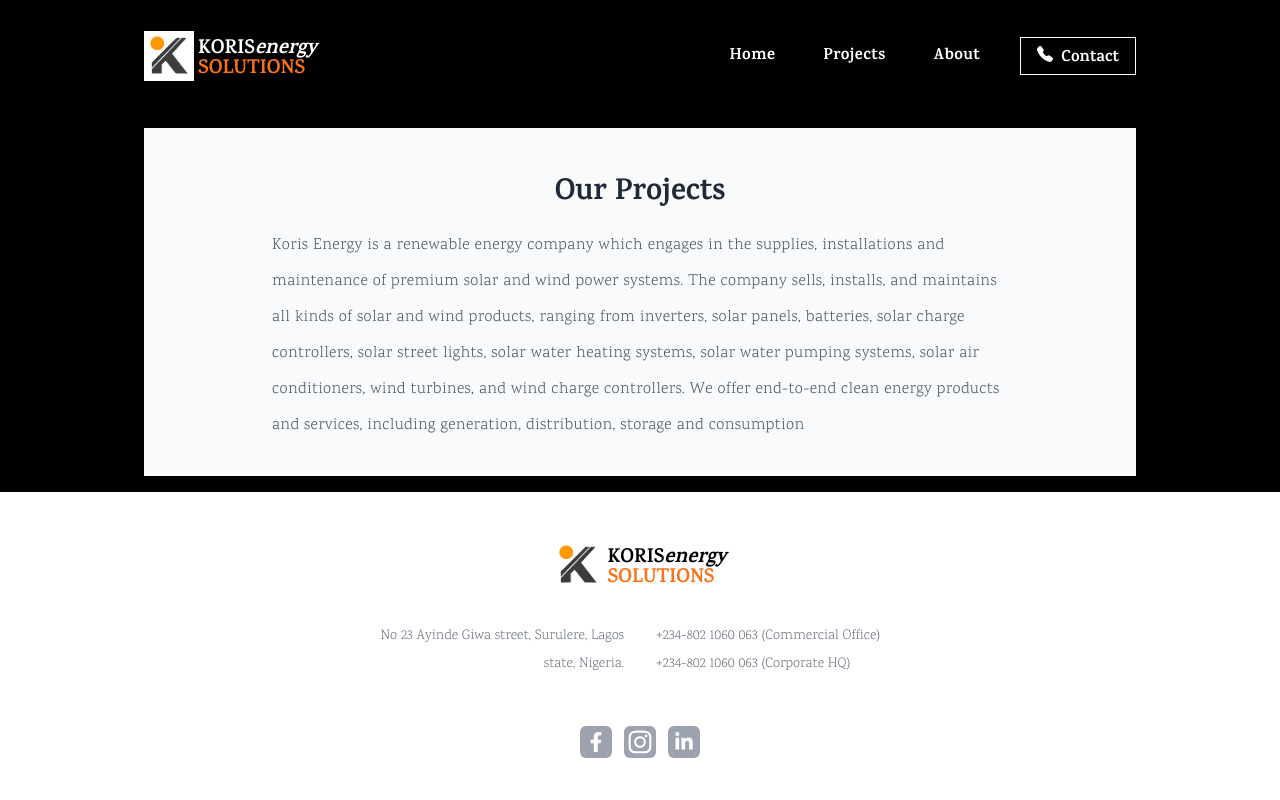
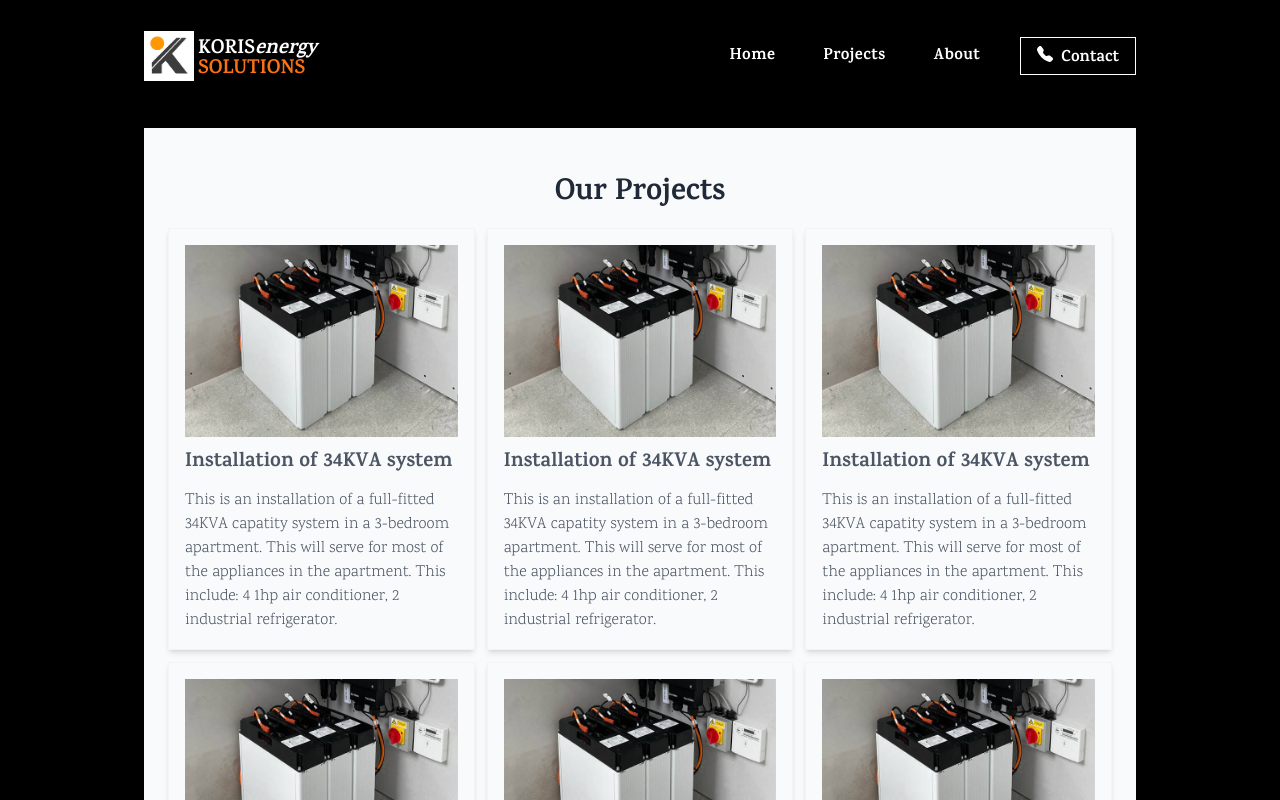
Before and after one commit to codedken/korisenergy, a Next.js app: page /projects in a window 1280 px wide. Shown: the top 800 px of the page. Built offline with nearby package versions, Linux system fonts and the light colour scheme.

Commit message:
added content for the our-project page and some styles

```diff
--- /dev/null
+++ b/components/Project.jsx
@@ -0,0 +1,20 @@
+import Image from "next/image";
+import React from "react";
+
+const Project = ({ project: { title, description, imageUrl } }) => {
+  return (
+    <div className="p-4 border border-gray-100 shadow-md">
+      <Image
+        src={imageUrl}
+        width={200}
+        height={200}
+        alt="project image"
+        className="w-full h-48"
+      />
+      <h3 className="text-xl text-gray-600 my-3 font-bold">{title}</h3>
+      <p className="text-base text-gray-600 font-light">{description}</p>
+    </div>
+  );
+};
+
+export default Project;
--- a/pages/contact.js
+++ b/pages/contact.js
@@ -1,32 +1,31 @@
 import React from "react";
-import { FaEnvelope, FaPhoneAlt } from "react-icons/fa";
-import { ImLocation } from "react-icons/im";
+import { FaEnvelope, FaPhoneAlt, FaMapMarkerAlt } from "react-icons/fa";
 
 const contact = () => {
   return (
     <div className="bg-black pb-4 w-full">
       <div className="pt-32 lg:px-36">
         <div className="w-full relative bg-gray-50 pt-8">
-          <h2 className="text-3xl text-gray-800 ml-6 font-bold py-4">
+          <h2 className="lg:text-3xl text-2xl text-gray-800 ml-6 font-bold py-4">
             Contact Us
           </h2>
           <div className="ml-6 my-4 flex flex-col gap-4">
-            <h4 className="flex gap-3 text-gray-600 text-xl">
-              <FaPhoneAlt />
+            <h4 className="flex gap-3 text-gray-600 lg:text-xl text-lg">
+              <FaPhoneAlt size={18}/>
               +234-802 1060 063
             </h4>
-            <h4 className="flex gap-3 text-gray-600 text-xl">
-              <FaEnvelope />
+            <h4 className="flex gap-3 text-gray-600 lg:text-xl text-lg">
+              <FaEnvelope size={18}/>
               korisenergysolutions@gmail.com
             </h4>
-            <h4 className="flex gap-3 text-gray-600 text-xl">
-              <ImLocation />
+            <h4 className="flex gap-3 text-gray-600 lg:text-xl text-lg">
+              <FaMapMarkerAlt size={18}/>
               No 23 Ayinde Giwa street, Surulere, Lagos state, Nigeria
             </h4>
           </div>
           <div className="text-gray-600 relative w-full text-base font-light tracking-wide leading-9">
             <div className="absolute flex justify-center pt-6 top-0 left-0 w-full h-[100%] bg-gray-100">
-              <h2 className="text-xl text-gray-600 font-bold">Map Image Loading.....</h2>
+              <h2 className="lg:text-xl text-lg text-gray-600 font-bold">Map Image Loading.....</h2>
             </div>
             <iframe
               src="https://www.google.com/maps/embed?pb=!1m18!1m12!1m3!1d3964.1557676258262!2d3.3498654142665005!3d6.501956425218478!2m3!1f0!2f0!3f0!3m2!1i1024!2i768!4f13.1!3m3!1m2!1s0x103b8c1649d12009%3A0x3df54a4b0c6ffc39!2s23%20Ayinde%20Giwa%20St%2C%20Surulere%20101241%2C%20Lagos!5e0!3m2!1sen!2sng!4v1674362765002!5m2!1sen!2sng"
--- a/pages/projects.js
+++ b/pages/projects.js
@@ -1,28 +1,61 @@
-import React from 'react'
+import React from "react";
+import Project from "../components/Project";
 
 const projects = () => {
+  const allProjects = [
+    {
+      id: "1",
+      title: "Installation of 34KVA system",
+      description: "This is an installation of a full-fitted 34KVA capatity system in a 3-bedroom apartment. This will serve for most of the appliances in the apartment. This include: 4 1hp air conditioner, 2 industrial refrigerator.",
+      imageUrl: "/korisimages/battery.png",
+    },
+    {
+      id: "2",
+      title: "Installation of 34KVA system",
+      description: "This is an installation of a full-fitted 34KVA capatity system in a 3-bedroom apartment. This will serve for most of the appliances in the apartment. This include: 4 1hp air conditioner, 2 industrial refrigerator.",
+      imageUrl: "/korisimages/battery.png",
+    },
+    {
+      id: "3",
+      title: "Installation of 34KVA system",
+      description: "This is an installation of a full-fitted 34KVA capatity system in a 3-bedroom apartment. This will serve for most of the appliances in the apartment. This include: 4 1hp air conditioner, 2 industrial refrigerator.",
+      imageUrl: "/korisimages/battery.png",
+    },
+    {
+      id: "4",
+      title: "Installation of 34KVA system",
+      description: "This is an installation of a full-fitted 34KVA capatity system in a 3-bedroom apartment. This will serve for most of the appliances in the apartment. This include: 4 1hp air conditioner, 2 industrial refrigerator.",
+      imageUrl: "/korisimages/battery.png",
+    },
+    {
+      id: "5",
+      title: "Installation of 34KVA system",
+      description: "This is an installation of a full-fitted 34KVA capatity system in a 3-bedroom apartment. This will serve for most of the appliances in the apartment. This include: 4 1hp air conditioner, 2 industrial refrigerator.",
+      imageUrl: "/korisimages/battery.png",
+    },
+    {
+      id: "6",
+      title: "Installation of 34KVA system",
+      description: "This is an installation of a full-fitted 34KVA capatity system in a 3-bedroom apartment. This will serve for most of the appliances in the apartment. This include: 4 1hp air conditioner, 2 industrial refrigerator.",
+      imageUrl: "/korisimages/battery.png",
+    },
+  ];
   return (
     <div className="bg-black pb-4 w-full">
       <div className="pt-32 lg:px-36">
-        <div className="w-full relative bg-gray-50 lg:px-32 px-6 py-8">
+        <div className="w-full relative bg-gray-50 px-6 py-8">
           <h2 className="text-3xl text-gray-800 text-center font-bold py-4">
             Our Projects
           </h2>
-          <p className="text-gray-600 text-base font-light tracking-wide leading-9">
-            Koris Energy is a renewable energy company which engages in the
-            supplies, installations and maintenance of premium solar and wind
-            power systems. The company sells, installs, and maintains all kinds
-            of solar and wind products, ranging from inverters, solar panels,
-            batteries, solar charge controllers, solar street lights, solar
-            water heating systems, solar water pumping systems, solar air
-            conditioners, wind turbines, and wind charge controllers. We offer
-            end-to-end clean energy products and services, including generation,
-            distribution, storage and consumption
-          </p>
+          <div className="md:grid-cols-2 lg:grid-cols-3 grid-cols-1 gap-3 grid">
+            {allProjects.map((project) => (
+              <Project key={project.id} project ={project}/>
+            ))}
+          </div>
         </div>
       </div>
     </div>
-  )
-}
+  );
+};
 
-export default projects
+export default projects;
--- a/styles/globals.css
+++ b/styles/globals.css
@@ -7,7 +7,7 @@
   font-family: 'Karma', sans-serif;
 }
 .slider{
-  animation: slide 30s infinite linear;
+  animation: slide 20s infinite linear;
 }
 
 @keyframes slide {
@@ -41,7 +41,7 @@
 }
 
 .slider-indicator{
-  animation: slider-indicator-btn 30s infinite linear;
+  animation: slider-indicator-btn 20s infinite linear;
 }
 
 @keyframes slider-indicator-btn {
@@ -77,7 +77,7 @@
 
 @media screen and (max-width: 1024px) {
   .slider-indicator{
-    animation: slider-indicator-btn 30s infinite linear;
+    animation: slider-indicator-btn 20s infinite linear;
   }
 
   @keyframes slider-indicator-btn {
@@ -112,7 +112,7 @@
 }
 
 .sliding-text{
-  animation: slidetext 30s infinite linear
+  animation: slidetext 20s infinite linear
 }
 
 @keyframes slidetext {
```
